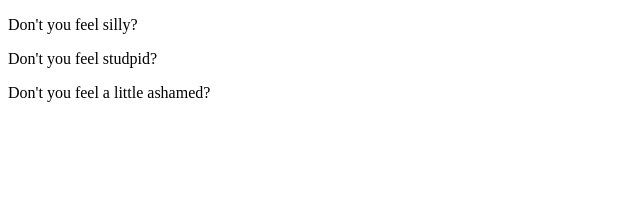
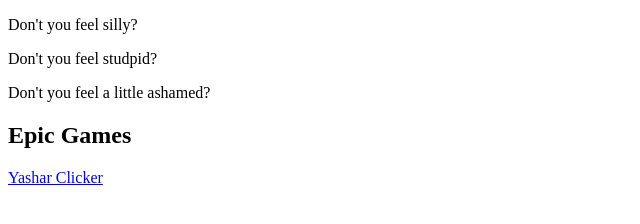
Before and after one commit to Garlic3419/mcproco.github.io, a plain HTML site: page index.html in a window 1280 px wide. Shown: the whole page, without its empty margins (0-640 px from the left). Drawn offline with Linux system fonts and the light colour scheme.

Commit message:
added yc link

```diff
--- a/index.html
+++ b/index.html
@@ -8,4 +8,6 @@
   <p>Don't you feel silly?</p>
   <p>Don't you feel studpid?</p>
   <p>Don't you feel a little ashamed?</p>
+  <h2>Epic Games</h2>
+  <a href="YC.html"> Yashar Clicker</a>
 </body
```
